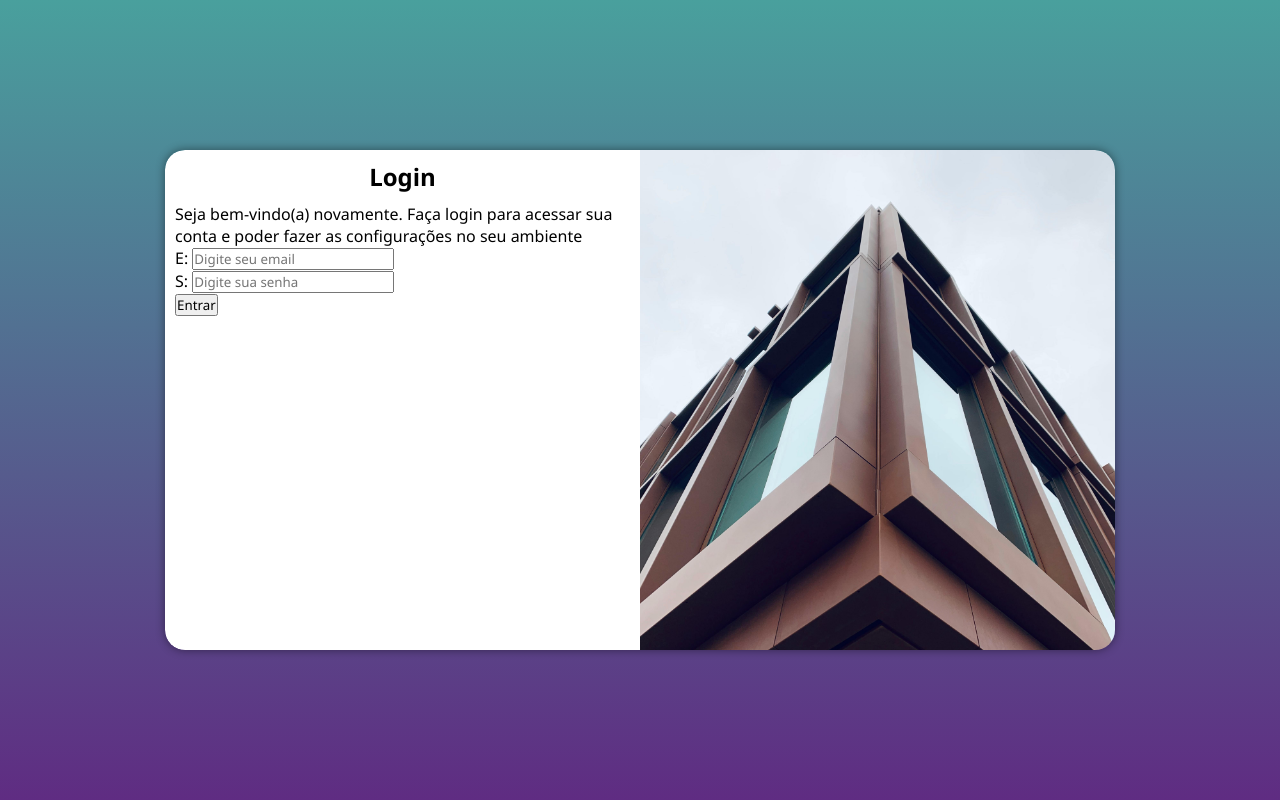
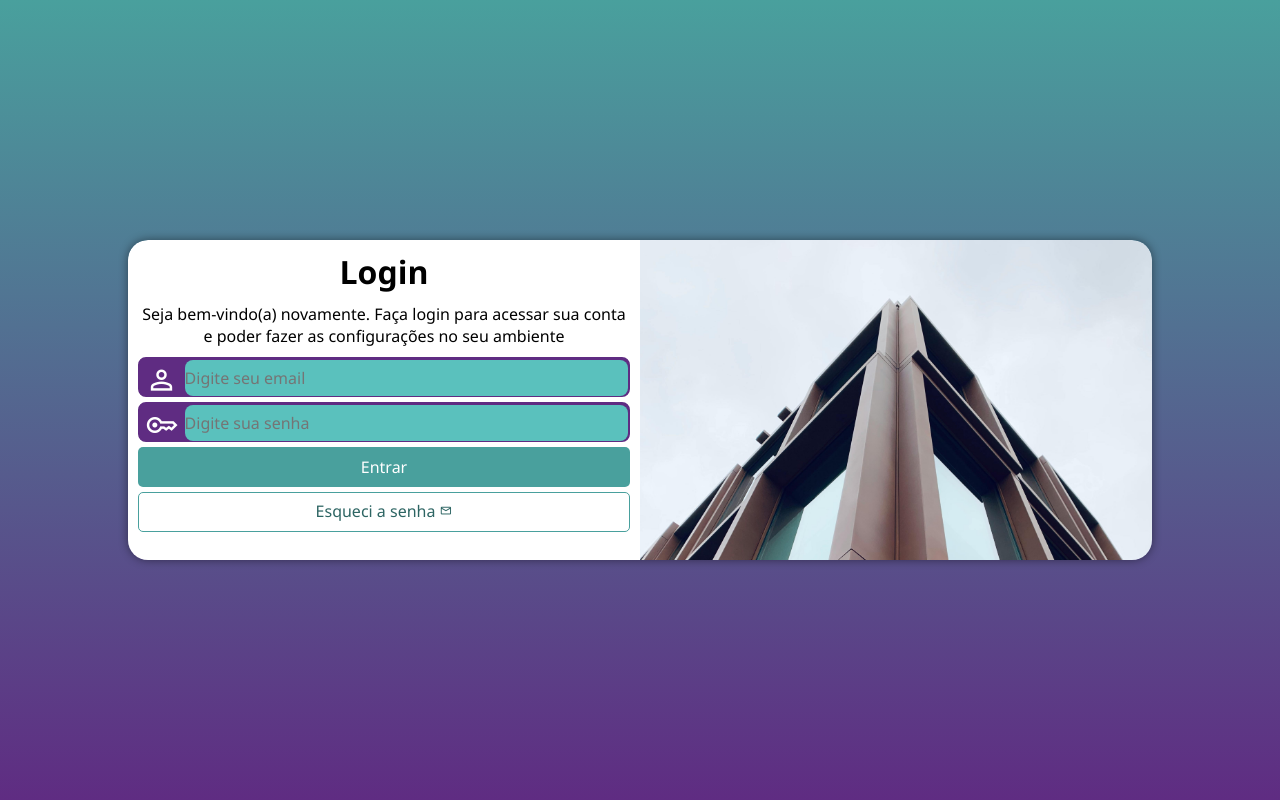
Before and after one commit to poxajordaun/projeto-login, a PHP site: page / in a window 1280 px wide. Run offline with PHP 8.4, Linux system fonts and the light colour scheme.

Commit message:
projeto finalizado

```diff
--- a/estilos/media-query.css
+++ b/estilos/media-query.css
@@ -1,12 +1,19 @@
 @charset "UTF-8";
 
-@media screen and (min-width: 788px) and (max-width: 992px) {
+
+/*Para tablets*/
+@media screen and (min-width: 768px) and (max-width: 992px) {
     section#login {
         width: 80vw;
     }
 
     body {
         background-image: linear-gradient(to top, #5f2c82, #49a09d);
+    }
+
+    section#login {
+        width: 80vw;
+        height: 310px;
     }
 
     /*Fazer as divs ficarem uma ao lado da outra, ao ínves de uma em cima da outra, usa-se o 'float' e depois indica em qual lado a div vai ficar*/
@@ -22,12 +29,17 @@
         float: right;
         width: 70%;
         border-radius: 0px 20px 20px 0px;
-        height: 500px;
+        height: 550px;
+    }
+
+    div#formulario {
+        text-align: center;
     }
 
 }
 
 
+/*Para desktops e telas grandes*/
 @media screen and (min-width: 992px) {
     section#login {
         width: 950px;
@@ -37,6 +49,10 @@
         background-image: linear-gradient(to top, #5f2c82, #49a09d);
     }
 
+    section#login {
+        width: 80vw;
+        height: 320px;
+    }
 
     section#login > div#imagem {
         float: right;
@@ -49,7 +65,11 @@
     section#login > div#formulario {
         float: left;/*Indica que os elementos vão ser jogados pro lado esquerdo da tela, tipo como se fosse um 'text-alignt: left;'*/
         width: 50%;
-        height: 500px;
+        height: 550px;
         border-radius: 20px 0px 0px 20px;
     }
+
+    div#formulario {
+        text-align: center;
+    }
 }
--- a/estilos/style.css
+++ b/estilos/style.css
@@ -5,6 +5,8 @@
     Verde: #49a09d
     Lilás: #5f2c82
 */
+
+
 
 *{
     padding: 0px;
@@ -30,17 +32,16 @@ section#login {
     position: absolute;
     top: 50%;
     left: 50%;
-    transform: translate(-50%, -50%);
     width: 250px;
-    height: 500px;
+    height: 550px;
     overflow: hidden;
     border-radius: 20px;
-
     box-shadow: 0px 0px 10px rgba(0, 0, 0, 0.450);
 
     /*Transição de mudança de tamanho*/
     transition: width 0.3s, heigth 0.3;
     transition-timing-function: ease;
+    transform: translate(-50%, -50%);
 }
 
 div#formulario {
@@ -48,7 +49,12 @@ div#formulario {
     background-color: white;
     padding: 10px;
     border-radius: 0px 0px 20px 20px;
-    height: 300px;
+    height: 350px;
+    text-align: left;
+}
+
+div#formulario > h1 {
+    font-size: 2em;
 }
 
 div#imagem {
@@ -65,3 +71,89 @@ h1#titulo {
     padding-bottom: 10px;
     font-weight: bold;
 }
+
+section#login > div#formulario > p {
+    margin-bottom: 10px;
+}
+
+div.campo > label {
+    display: none;
+}
+
+form > div.campo {
+    background-color: #5f2c82;
+    width: 100%;
+    display: block;
+    height: 40px;
+    border-radius: 8px;
+    margin: 5px 0px;
+    border: 2px solid #5f2c82;
+}
+
+/*Formatando os icones de usuário e senha*/
+div.campo > span {
+    color: white;
+    font-size: 2em;
+    width: 40px;
+    padding: 5px;
+}
+
+/*Caixa de usuário e senha*/
+div.campo > input {
+    background-color: #5ac1bd;
+    font-size: 1em;
+    /*Coloca a largura de 100% menos o tamanho da caixa dos ícones*/
+    width: calc(100% - 45px);
+    height: 100%;
+    border: 0px;
+    border-radius: 8px;
+
+    /*Desloca a altura 12px para cima*/
+    transform: translateY(-12px);
+}
+
+
+/*Refereciando o botão de entrar que na verdade é um link*/
+form > input[type=submit]{
+    display: block;
+    font-size: 1em;
+    width: 100%;
+    height: 40px;
+    background-color: #49a09d;
+    color: white;
+    border: none;
+    border-radius: 5px;
+    cursor: pointer;
+}
+
+/*'focus-within' a caixa que tiver selecionada fica com a cor de fundo branca*/
+div.campo >input:focus-within {
+    background-color: white;
+}
+
+form > input[type=submit]:hover {
+    background-color: #2d6563;
+}
+
+form > a.botao {
+    display: block;
+    text-align: center;
+    font-size: 1em;
+    width: 100%;
+    height: 40px;
+    background-color: white;
+    border: 1px solid #49a09d;
+    border-radius: 5px;
+    text-decoration: none;
+    color: #2d6563;
+    padding-top: 7px;
+    margin-top: 5px;
+}
+
+form > a.botao:hover {
+    background-color: #2d6563;
+}
+
+form > a.botao > span {
+    font-size: 0.8em;
+}
--- a/index.html
+++ b/index.html
@@ -6,6 +6,15 @@
     <title>Login</title>
     <link rel="stylesheet" href="estilos/style.css">
     <link rel="stylesheet" href="estilos/media-query.css">
+
+    <!--Ícone de usuário-->
+    <link rel="stylesheet" href="https://fonts.googleapis.com/css2?family=Material+Symbols+Outlined:opsz,wght,FILL,GRAD@24,400,0,0" />
+
+    <!--Ícone de senha-->
+    <link rel="stylesheet" href="https://fonts.googleapis.com/css2?family=Material+Symbols+Outlined:opsz,wght,FILL,GRAD@24,400,0,0" />
+
+    <!--Ícone de email-->
+    <link rel="stylesheet" href="https://fonts.googleapis.com/css2?family=Material+Symbols+Outlined:opsz,wght,FILL,GRAD@24,400,0,0" />
 </head>
 <body>
     <main>
@@ -16,19 +25,25 @@
             <div id="formulario">
                 <h1 id="titulo">Login</h1>
                 <p id="texto">Seja bem-vindo(a) novamente. Faça login para acessar sua conta e poder fazer as configurações no seu ambiente</p>
-                <form action="login.php" method="post">
-                    <p class="usuario">
-                        <label for="iemail">E: </label>
-                        <input class="digite" type="email" name="email" id="iemail" required autocomplete="email" placeholder="Digite seu email">
-                    </p>
-
-                    <p class="usuario">
-                        <label for="isenha">S: </label>
-                        <input class="digite" type="password" name="senha" id="isenha" required minlength="8" maxlength="20" placeholder="Digite sua senha">
-                    </p>
-                    <p id="entrar">
-                        <input type="submit" value="Entrar">
-                    </p>
+                <form action="login.php" method="post" autocomplete="on">
+                     <div class="campo">
+                            <span class="material-symbols-outlined">
+                                person
+                            </span>
+                            <input class="digite" type="email" name="email" id="iemail" required autocomplete="email" placeholder="Digite seu email">
+                            <label for="iemail"></label>
+                     </div>
+                    <div class="campo">
+                        <span class="material-symbols-outlined">
+                            key
+                            </span>
+                            <input class="digite" type="password" name="senha" id="isenha" required minlength="8" maxlength="20" placeholder="Digite sua senha" autocomplete="current-password">
+                            <label for="isenha"></label>
+                    </div>
+                    <input type="submit" value="Entrar">
+                    <a class="botao" href="esqueci.html">Esqueci a senha <span class="material-symbols-outlined">
+                        mail
+                        </span></a>
                 </form>
             </div>
         </section>
```
Also changed, not shown: esqueci.html (added, +11 -0 lines).
